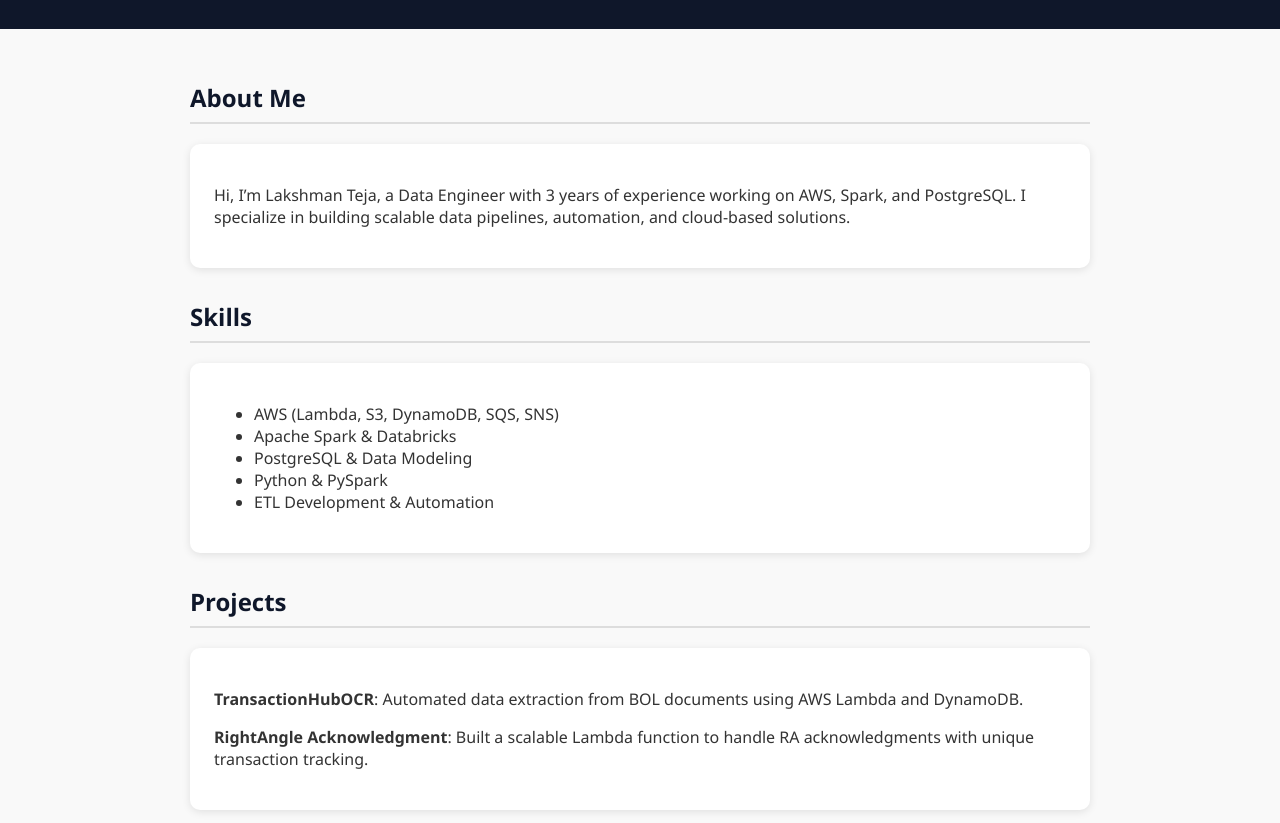
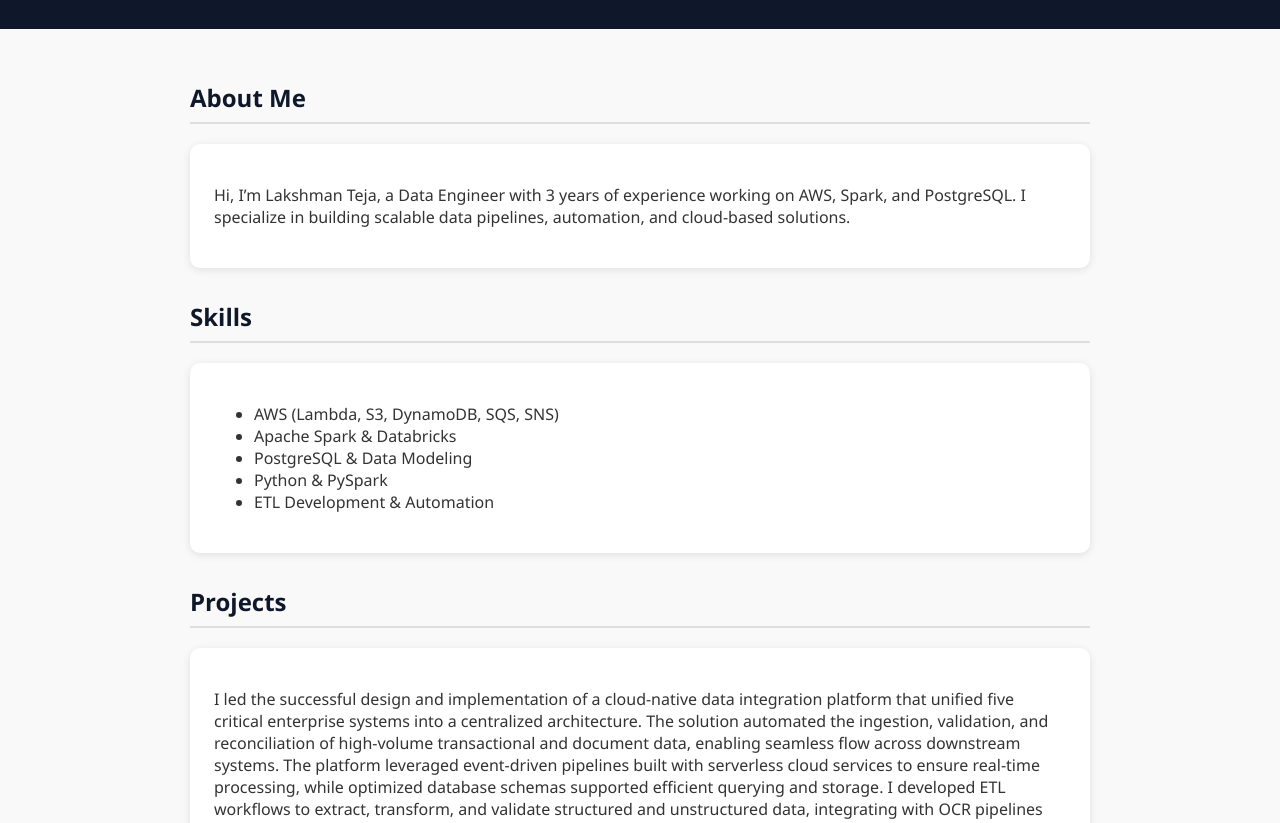
Before and after one commit to lakshmanteja23/LaxmanTejaErrapothu.github.io, a plain HTML site: page index.html in a window 1280 px wide. Shown: the part 113-936 px from the top of the page. Drawn offline with Linux system fonts and the light colour scheme.

Commit message:
Update index.html

```diff
--- a/index.html
+++ b/index.html
@@ -89,8 +89,15 @@
     <section>
       <h2>Projects</h2>
       <div class="card">
-        <p><strong>TransactionHubOCR</strong>: Automated data extraction from BOL documents using AWS Lambda and DynamoDB.</p>
-        <p><strong>RightAngle Acknowledgment</strong>: Built a scalable Lambda function to handle RA acknowledgments with unique transaction tracking.</p>
+        <p>I led the successful design and implementation of a cloud-native data integration platform that unified five critical enterprise systems into a centralized architecture. The solution automated the ingestion, validation, and reconciliation of high-volume transactional and document data, enabling seamless flow across downstream systems.
+
+The platform leveraged event-driven pipelines built with serverless cloud services to ensure real-time processing, while optimized database schemas supported efficient querying and storage. I developed ETL workflows to extract, transform, and validate structured and unstructured data, integrating with OCR pipelines for document digitization.
+
+To ensure reliability and quality, I implemented robust unit testing suites, integrated code quality checks, and established CI/CD pipelines for automated deployments. Additionally, I built custom automation tools that eliminated repetitive manual tasks, improved observability, and reduced production incidents by enhancing monitoring and logging mechanisms.
+
+This end-to-end solution not only reduced latency and manual overhead but also improved system efficiency by over 60%, driving measurable business impact.
+
+</p>
       </div>
     </section>
 
```
